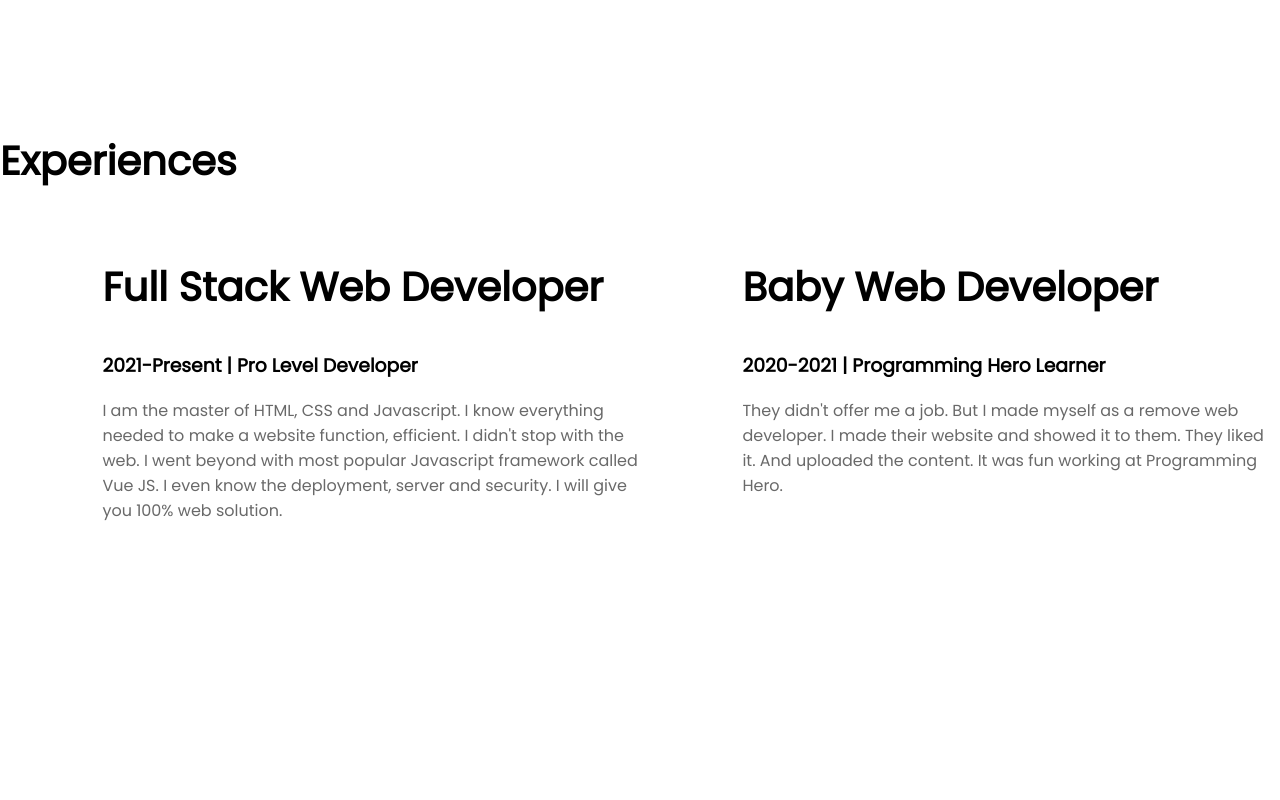
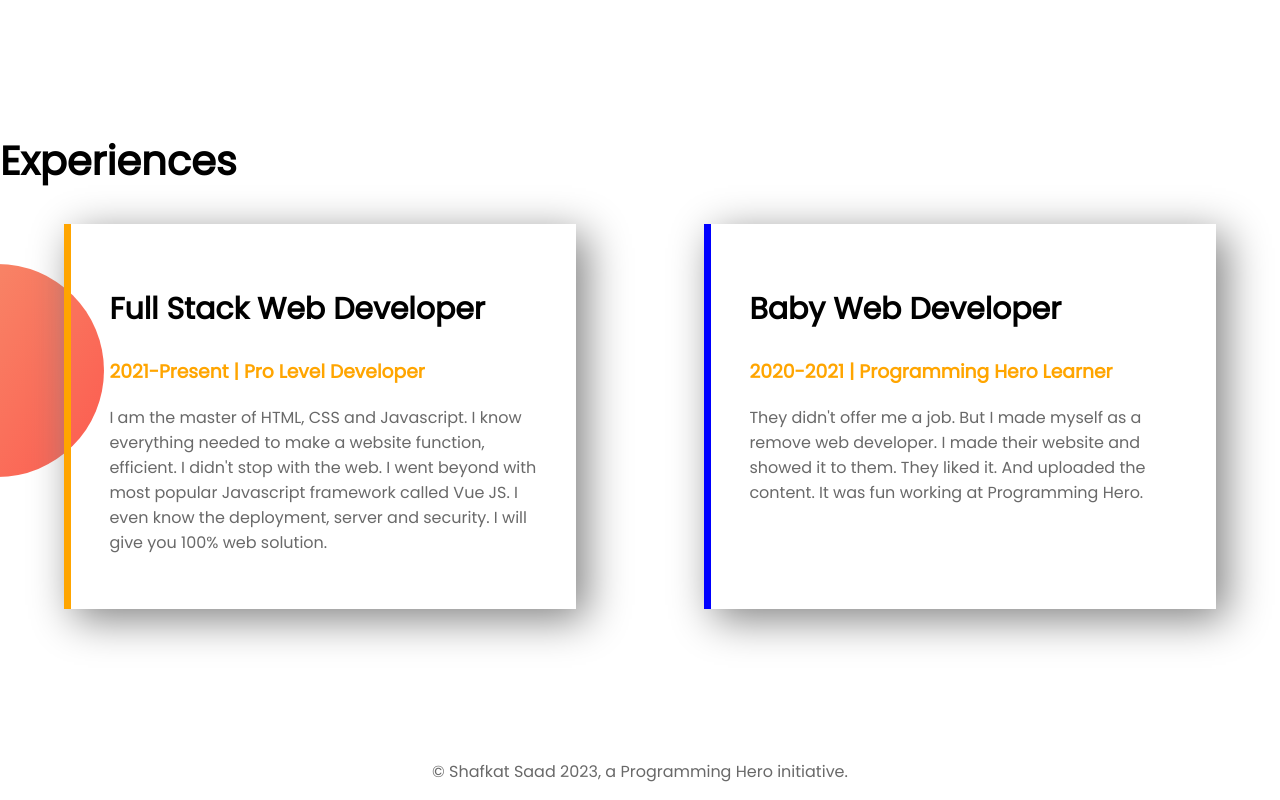
Before and after one commit to sabidalam/Personal-Portfolio, a plain HTML site: page index.html in a window 1280 px wide. Shown: the part 1137-1937 px from the top of the page. Before the commit the page ends 1826 px from the top, so only its background shows below. Drawn offline with Linux system fonts and the light colour scheme.

Commit message:
all section and footer ready

```diff
--- a/index.html
+++ b/index.html
@@ -44,12 +44,12 @@
             <a class="button" target="_blank" href="https://github.com/sabidalam/Personal-Portfolio">DOWNLOAD RESUME</a>
         </div>
     </section>
-    <section>
+    <section class="experience-area">
         <h1>Experiences</h1>
         <div class="flexible">
-            <div class="half-width">
-                <h1>Full Stack Web Developer</h1>
-                <h3>2021-Present | Pro Level Developer</h3>
+            <div id="full-stack" class="half-width experience">
+                <h2>Full Stack Web Developer</h2>
+                <h3> <span class="name">2021-Present | Pro Level Developer</span></h3>
                 <p>
                     I am the master of HTML, CSS and Javascript. I know everything needed to make a website function,
                     efficient. I didn't stop with the web. I went beyond with most popular Javascript framework called
@@ -57,9 +57,9 @@
                     JS. I even know the deployment, server and security. I will give you 100% web solution.
                 </p>
             </div>
-            <div class="half-width">
-                <h1>Baby Web Developer</h1>
-                <h3>2020-2021 | Programming Hero Learner</h3>
+            <div id="Baby-web" class="half-width experience">
+                <h2>Baby Web Developer</h2>
+                <h3><span class="name">2020-2021 | Programming Hero Learner</span></h3>
                 <p>
                     They didn't offer me a job. But I made myself as a remove web developer. I made their website and
                     showed
@@ -71,5 +71,8 @@
     </section>
 
 </body>
+<footer>
+    <P>© Shafkat Saad 2023, a Programming Hero initiative.</P>
+</footer>
 
 </html>
--- a/style.css
+++ b/style.css
@@ -65,7 +65,7 @@ p {
 }
 
 h2 {
-    font-size: 40px;
+    font-size: 30px;
 }
 
 .middle-section {
@@ -74,3 +74,29 @@ h2 {
     background-position: right;
     margin-top: 50px;
 }
+
+.experience {
+    box-shadow: 10px 10px 40px gray;
+    width: 40%;
+    margin-left: 5%;
+    margin-right: 5%;
+    padding: 3%;
+}
+
+#full-stack {
+    border-left: 7px solid orange;
+}
+
+#Baby-web {
+    border-left: 7px solid blue;
+}
+
+.experience-area {
+    background-image: url(images/exp-bg.png);
+    background-repeat: no-repeat;
+    background-position: left;
+}
+
+footer p {
+    text-align: center;
+}
```
